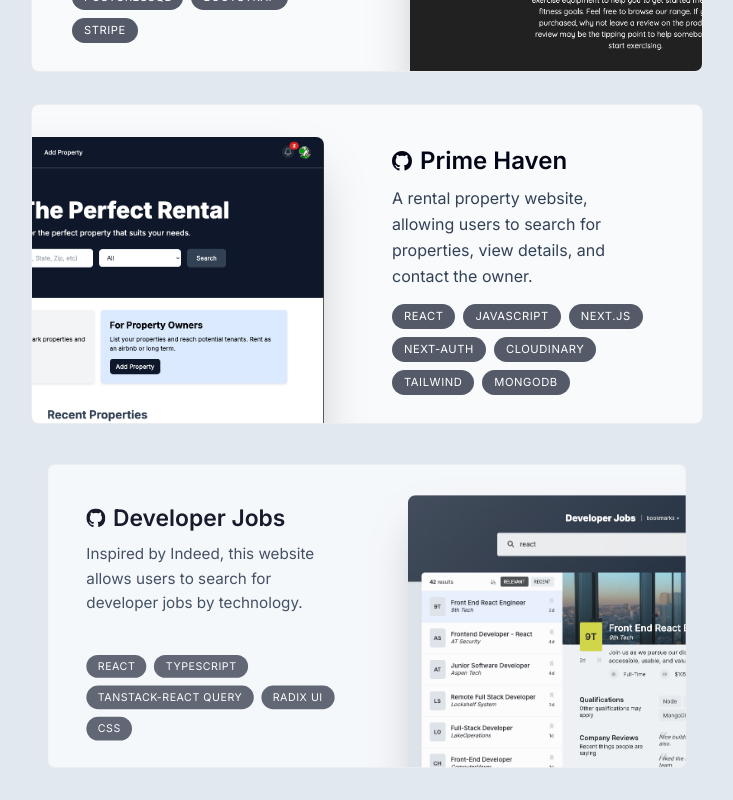
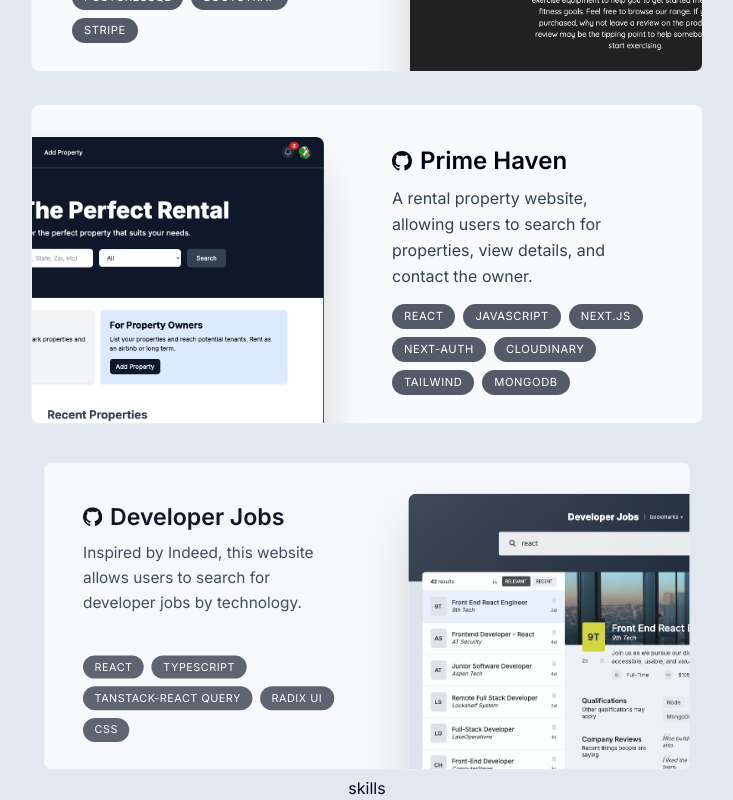
Before and after one commit to Harry-Leepz/personal-portfolio, a Next.js app: page / in a window 1280 px wide. Shown: the part 1914-2714 px from the top of the page, without its empty margins (273-1006 px from the left). Before the commit the page ends 2690 px from the top, so only its background shows below. Built offline with nearby package versions, Linux system fonts and the light colour scheme.

Commit message:
feat: add Skills component and integrate it into the Home page

```diff
--- a/app/page.tsx
+++ b/app/page.tsx
@@ -2,6 +2,7 @@ import About from "@/components/sections/about";
 import Intro from "@/components/sections/intro";
 import Projects from "@/components/sections/projects";
 import SectionDivider from "@/components/sections/section-divider";
+import Skills from "@/components/sections/skills";
 
 export default function Home() {
   return (
@@ -10,6 +11,7 @@ export default function Home() {
       <SectionDivider />
       <About />
       <Projects />
+      <Skills />
     </main>
   );
 }
--- /dev/null
+++ b/components/sections/skills.tsx
@@ -0,0 +1,3 @@
+export default function Skills() {
+  return <div>skills</div>;
+}
```
